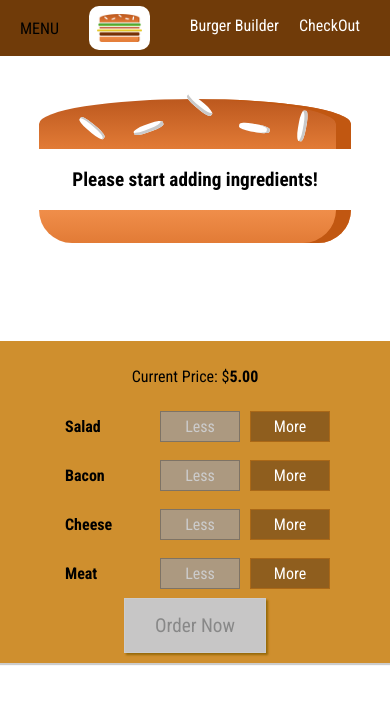
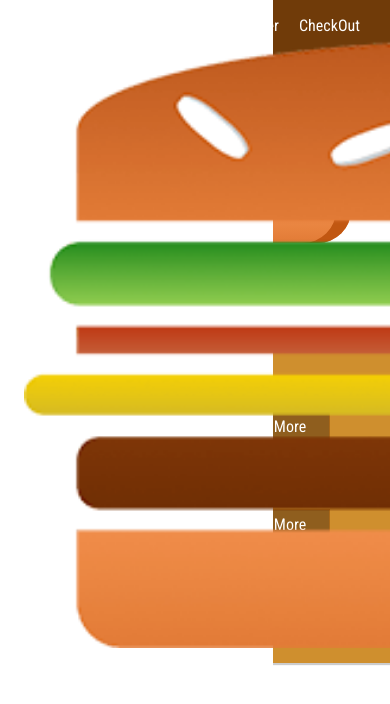
Before and after one commit to dafei-ning/Nui-Hui-Kitchen, a React app: page / in a window 390 px wide. Shown: the top 704 px of the page. Built offline with nearby package versions, Linux system fonts and the light colour scheme.

Commit message:
add sidedrawer for mobile

```diff
--- a/src/components/Layout/Layout.js
+++ b/src/components/Layout/Layout.js
@@ -4,11 +4,13 @@ import './Layout.css';
 
 import Aux from '../../hoc/Aux';
 import Toolbar from '../Navigation/Toolbar/Toolbar';
+import SideDrawer from '../Navigation/SideDrawer/SideDrawer';
 
 
 const layout = (props) => (
     <Aux>
         <Toolbar />
+        <SideDrawer />
         <div>Toolbar, SideDrawer, Backdrop</div>
         <main className="Content">
             {props.children}
--- /dev/null
+++ b/src/components/Navigation/SideDrawer/SideDrawer.css
@@ -0,0 +1,28 @@
+.SideDrawer {
+    position: fixed;
+    width: 280px;
+    max-width: 70%;
+    height: 100%;
+    left: 0;
+    top: 0;
+    z-index: 200;
+    background-color: white;
+    padding: 32px 16px;
+    box-sizing: border-box;
+    transition: transform 0.3s ease-out;
+
+}
+
+@media (min-width: 500px) {
+    .SideDrawer{
+        display: none;
+    }
+}
+
+.Open {
+    transform: translateX(0);
+}
+
+.Close {
+    transform: translateX(-100%);
+}
--- /dev/null
+++ b/src/components/Navigation/SideDrawer/SideDrawer.js
@@ -0,0 +1,20 @@
+import React from 'react';
+import './SideDrawer.css';
+
+import Logo from '../../Logo/Logo';
+import NavigationItems from '../NavigationItems/NavigationItems';
+
+const sideDrawer = (props) => {
+
+    return (
+        <div className="SideDrawer">
+            <Logo />
+            <nav>
+                <NavigationItems />
+            </nav>
+        </div>
+    );
+};
+
+
+export default sideDrawer;
```
